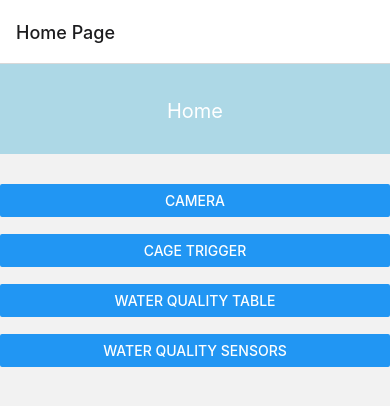
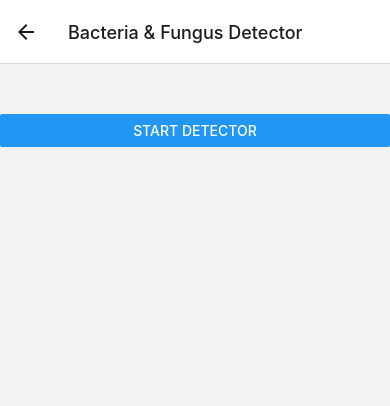
Before and after one commit to Philip-36/Thesis-App, a React Native app in the folder react-native-first/: screen /Detector in a window 390 px wide. Shown: the top 406 px of the page. Built offline with nearby package versions, Linux system fonts and the light colour scheme; no server answers; what expo-notifications, expo-task-manager would draw is missing.

Commit message:
detector

```diff
--- a/react-native-first/App.js
+++ b/react-native-first/App.js
@@ -7,6 +7,7 @@ import HomeScreen from './components/screens/HomeScreen';
 import WaterQuality from './components/screens/WaterQuality';
 import CageTrigger from './components/screens/CageTrigger';
 import NotificationDetails from './components/screens/NotificationDetails';
+import Detector from './components/screens/Detector';
 
 const Stack = createNativeStackNavigator();
 
@@ -16,6 +17,7 @@ export default function App() {
     <NavigationContainer>
       <Stack.Navigator initialRouteName="Home">
         <Stack.Screen name="Home" component={HomeScreen} options={{ title: 'Home Page' }} />
+        <Stack.Screen name="Detector" component={Detector} options={{ title: 'Bacteria & Fungus Detector' }} />
         <Stack.Screen name="Camera" component={Camera} options={{ title: 'Camera' }} />
         <Stack.Screen name="WaterQuality" component={WaterQuality} options={{ title: 'Water Quality' }} />
         <Stack.Screen name="CageTrigger" component={CageTrigger} options={{ title: 'Cage Trigger' }} />
--- a/react-native-first/components/screens/CageTrigger.js
+++ b/react-native-first/components/screens/CageTrigger.js
@@ -5,8 +5,8 @@ import axios from "axios";
 
 const CageTrigger = () => {
 
-  const [isEnabledA, setIsEnabledA] = useState(false);
-  const [isEnabledB, setIsEnabledB] = useState(false);
+  const [isEnabledA, setIsEnabledA] = useState(true);
+  const [isEnabledB, setIsEnabledB] = useState(true);
   const toggleSwitchA = async () =>{
     setIsEnabledA(previousState => !previousState);
       if(isEnabledA){
@@ -73,7 +73,9 @@ const styles = StyleSheet.create({
     marginTop: 0,
     width: '100%',
     justifyContent: 'center',
-    flexDirection: 'row'
+    flexDirection: 'row',
+    borderStyle: 'solid',
+    borderWidth: 2
   },
   label: {
     margin: 50,
--- /dev/null
+++ b/react-native-first/components/screens/Detector.js
@@ -0,0 +1,55 @@
+import React, { useEffect, useState } from "react";
+import { View, Button, Text, StyleSheet} from "react-native";
+import Header from '../Header';
+import axios from "axios";
+
+const Detector = ({ navigation }) => {
+    const [isDetectorRunning, setIsDetectorRunning] = useState(false)
+
+    const getDetectorStatus = async () => {
+        return await axios.get('http://192.168.1.5:5000/get-detector-status')
+      };
+
+
+    useEffect(() => {
+        getDetectorStatus().then(response => {
+
+            if(response.data === 0){
+                setIsDetectorRunning(false);
+            }
+            else{
+                setIsDetectorRunning(true);
+            }
+          })
+          .catch(function(error) {
+            console.log(error);
+          });
+      }, []);
+
+    const startDetector = () => {
+        axios.get('http://192.168.1.5:5000/start-detector')
+        navigation.navigate('Home')
+    }
+  return (
+    <View style={styles.container}>
+        <Button
+            title={isDetectorRunning ? 'Detector is running' : 'Start Detector'}
+            disabled = {isDetectorRunning}
+            onPress={startDetector}
+          />
+    </View>
+  );
+};
+
+const styles = StyleSheet.create({
+  container: {
+    textAlign: 'center', // <-- the magic
+    fontWeight: 'bold',
+    fontSize: 18,
+    marginTop: 0,
+    flex: 1,
+    marginTop: 50
+  }
+});
+
+export default Detector;
--- a/react-native-first/components/screens/HomeScreen.js
+++ b/react-native-first/components/screens/HomeScreen.js
@@ -1,13 +1,47 @@
-import React from 'react';
-import { View, Text, Button } from 'react-native';
+import React, { useEffect, useState } from 'react';
+import { View, Text, Button, Alert  } from 'react-native';
 import Header from '../Header';
+import axios from "axios";
 
 const HomeScreen = ({ navigation }) => {
+
+  const cameraAlert = () =>
+    Alert.alert(
+      "Camera is busy",
+      "Bacteria & Fungus Detector is Running",
+      [
+        { text: "OK", onPress: () => console.log("OK Pressed") }
+      ]
+    );
+
+  const getDetectorStatus = async () => {
+      return await axios.get('http://192.168.1.5:5000/get-detector-status')
+    };
+
+
   return (
     <View>
       <Header title="Home" />
+      <Button title="Bacteria & FUngus Detector"
+      onPress={() => navigation.navigate('Detector')}
+      />
+      <Text> </Text>
       <Button title="Camera"
-      onPress={() => navigation.navigate('Camera')}
+      onPress={() => {
+        getDetectorStatus().then(response => {
+            console.log(response.data)
+          if(response.data === 0){
+            navigation.navigate('Camera')
+          }
+          else{
+            cameraAlert()
+          }
+        })
+        .catch(function(error) {
+          console.log(error);
+        });
+
+      }}
       />
       <Text> </Text>
        <Button title="Cage Trigger"
```
